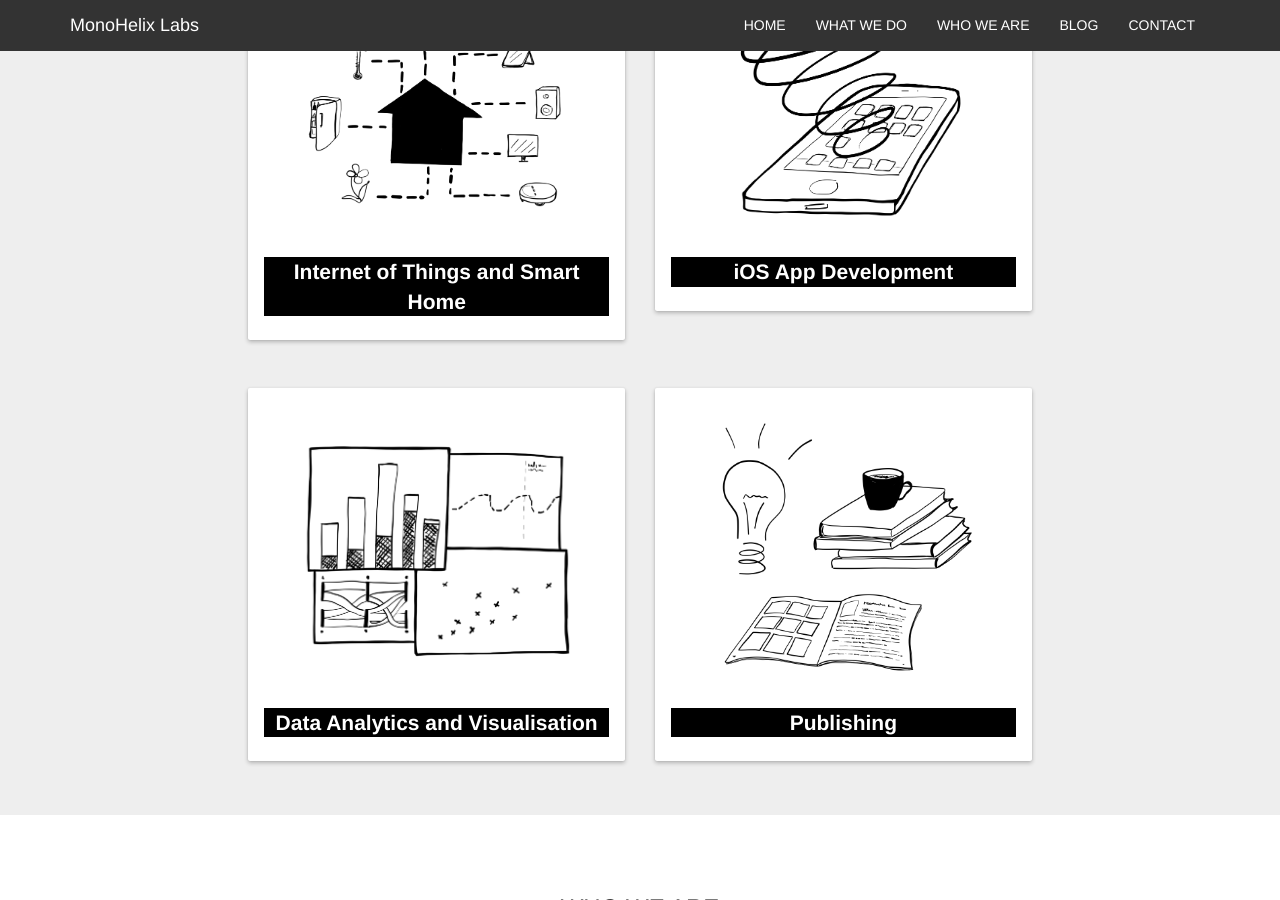
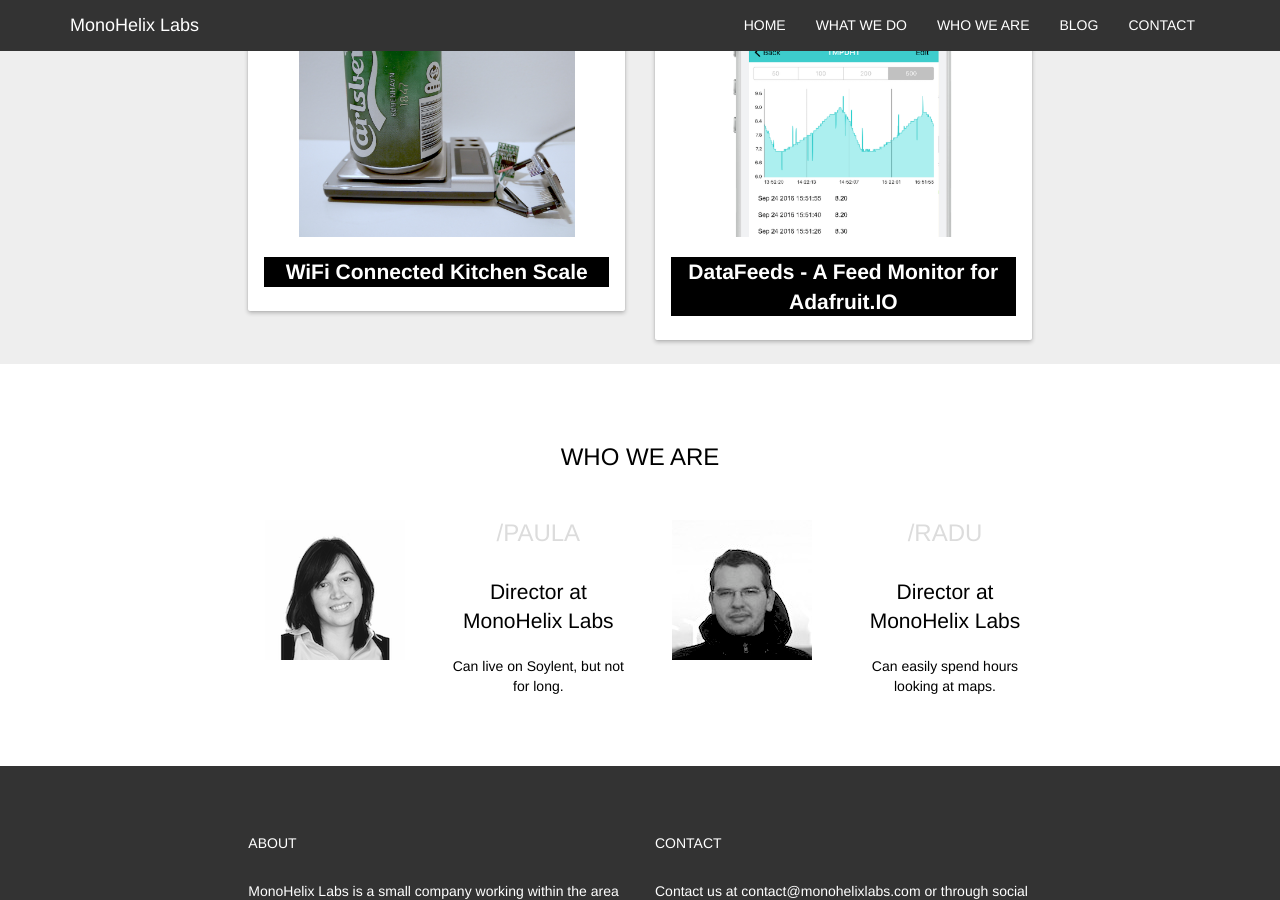
Before and after one commit to MonoHelixLabs/MonoHelixLabs.github.io, a Jekyll site: the page index.html, which Jekyll copies as it is, in a window 1280 px wide and 900 px high, scrolled down 823 px. Built offline with Jekyll 4.4.1, drawn with Linux system fonts in a browser that asks for light colours; nearby versions of some CDN libraries.

Commit message:
Changed examples on main page

```diff
--- a/index.html
+++ b/index.html
@@ -78,19 +78,9 @@
         <div class="card">
               <div class="card-main">
                 <div class="card-inner">
-                    <img src="images/monohelix_webpage_smarthome.png" width="80%">
+                    <a href="/wi-fi-kitchen-scale-coaster.html"><img src="images/example1.JPG" width="80%"></a>
                     <br/>
-                    <p class="lead bllabel"><b>Internet of Things and Smart Home</b></p>
-                    <!--We ask questions like: <br/>
-                    <p>
-                    What if you could see what you have in your fridge wherever you are?<br/>
-                    What if you could voice control your entire home?<br/>
-                    What if your robot vacuum cleaner could give you reports about where it cleaned?<br/>
-                    What if your mirror could show your news headlines while you're brushing your teeth? </p>
-                    <br/>
-                    <p>And then we just do it.
-                    <br/>
-                    Sometimes we fail, but sometimes it works!</p>-->
+                    <a href="/wi-fi-kitchen-scale-coaster.html"><p class="lead bllabel"><b>WiFi Connected Kitchen Scale</b></p></a>
                 </div>
               </div>
             </div>
@@ -99,44 +89,14 @@
         <div class="card">
               <div class="card-main">
                 <div class="card-inner">
-                    <img src="images/monohelix_webpage_apps.png" width="80%">
+                    <a href="http://datafeeds.monohelixlabs.com" target="_blank"><img src="images/example2.png" width="69%"></a>
                     <br/>
-                    <p class="lead bllabel"><b>iOS App Development</b></p>
-                    <!--<p>We experiment with the built-in sensors in the iPhone and the various SDKs, put things together and create amazing apps.</p>
-                    <p>We learn by doing but the apps are great because we build them to respond to an unmet need.</p>
-                    <p>Often, the apps are created to support the hacks we do for the smart home.</p>
-                    <br/>
-                    <a href="">Check out the InsiderMap website</a> -->
+                    <a href="http://datafeeds.monohelixlabs.com" target="_blank"><p class="lead bllabel"><b>DataFeeds - A Feed Monitor for Adafruit.IO</b></p></a>
                 </div>
               </div>
             </div>
       </div>
     </div>
-    <div class="usecase3-block">
-      <div class="col-lg-4 col-lg-push-2">
-        <div class="card">
-              <div class="card-main">
-                <div class="card-inner">
-                    <img src="images/monohelix_webpage_analysis.png" width="80%">
-                    <br/>
-                    <p class="lead bllabel"><b>Data Analytics and Visualisation</b></p>
-                </div>
-              </div>
-            </div>
-      </div>
-      <div class="col-lg-4 col-lg-push-2">
-        <div class="card">
-              <div class="card-main">
-                <div class="card-inner">
-                    <img src="images/monohelix_webpage_publishing.png" width="80%">
-                    <br/>
-                    <p class="lead bllabel"><b>Publishing</b></p>
-                </div>
-              </div>
-            </div>
-      </div>
-    </div>
-
       <div id="aboutus" class="aboutus-block">
         <h3>WHO WE ARE</h3>
         <br/>
```
Also changed, not shown: images/example1.JPG (added), images/example2.png (added).
